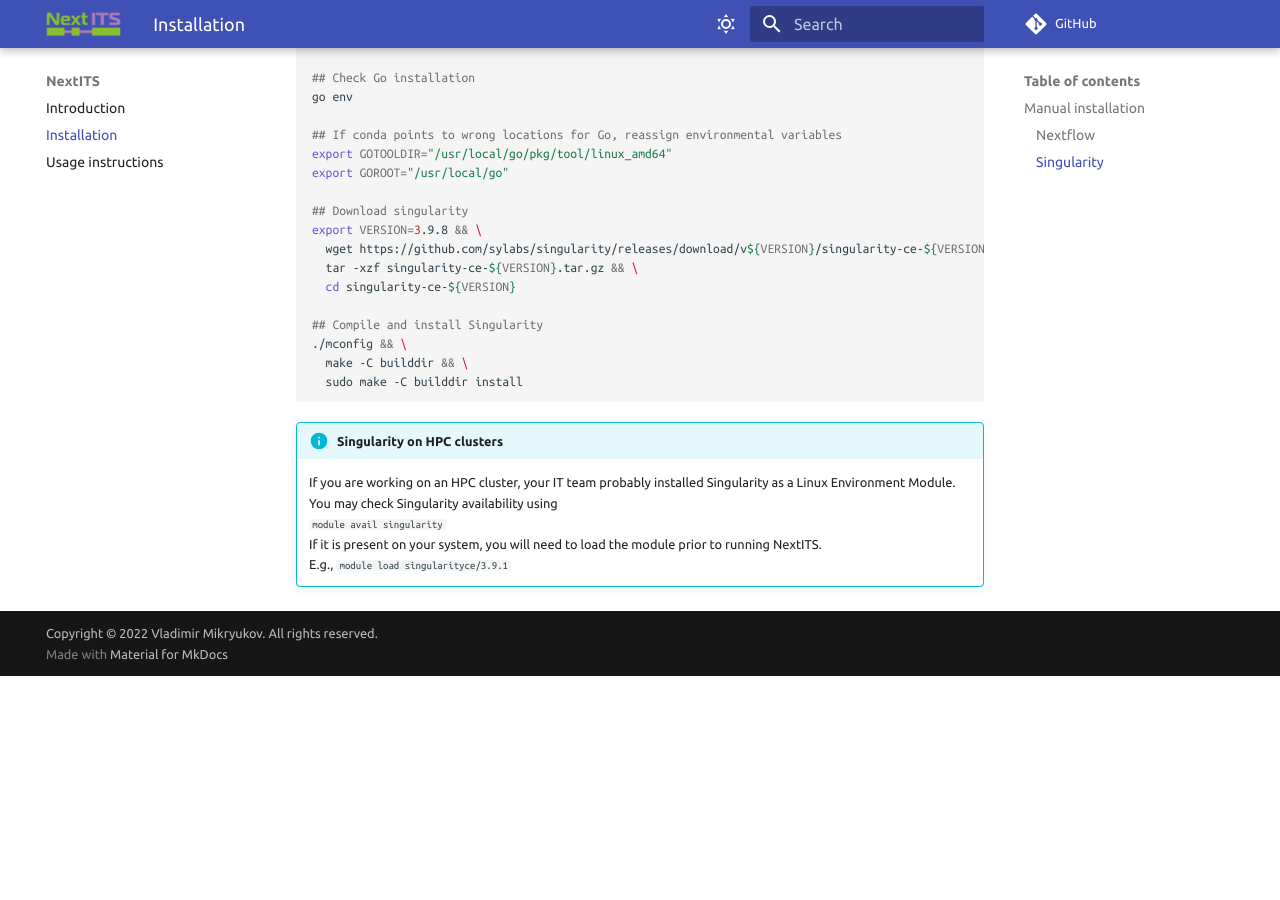
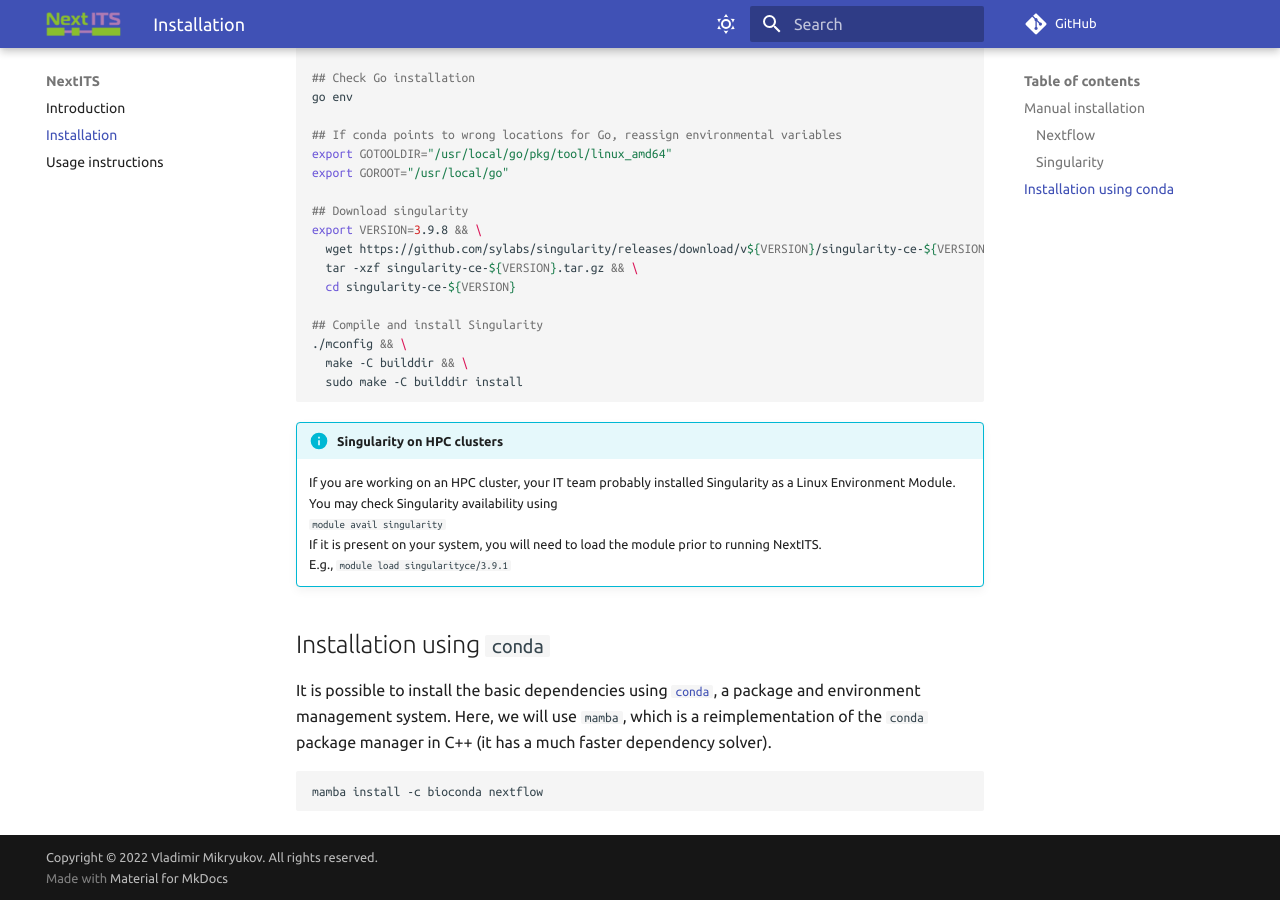
Before and after one commit to Next-ITS/nextits.github.io, an MkDocs documentation site: the page built from docs/installation.md, in a window 1280 px wide and 900 px high, scrolled down 1195 px. Built offline with MkDocs 1.6.1 and Material for MkDocs 9.7.7, drawn with Linux system fonts in a browser that asks for light colours; comment, search, counter and statistics services are not loaded; before the commit the page ends 1871 px from its top, so only the background shows below that.

Commit message:
installation of Nextflow using conda

````diff
--- a/docs/installation.md
+++ b/docs/installation.md
@@ -82,3 +82,14 @@
     ```module avail singularity```
     If it is present on your system, you will need to load the module prior to running NextITS.
     E.g., ```module load singularityce/3.9.1```
+
+## Installation using `conda`
+
+It is possible to install the basic dependencies using [`conda`](https://docs.conda.io/en/latest/),
+a package and environment management system. Here, we will use `mamba`,
+which is a reimplementation of the `conda` package manager in C++
+(it has a much faster dependency solver).
+
+``` bash
+mamba install -c bioconda nextflow
+```
````
